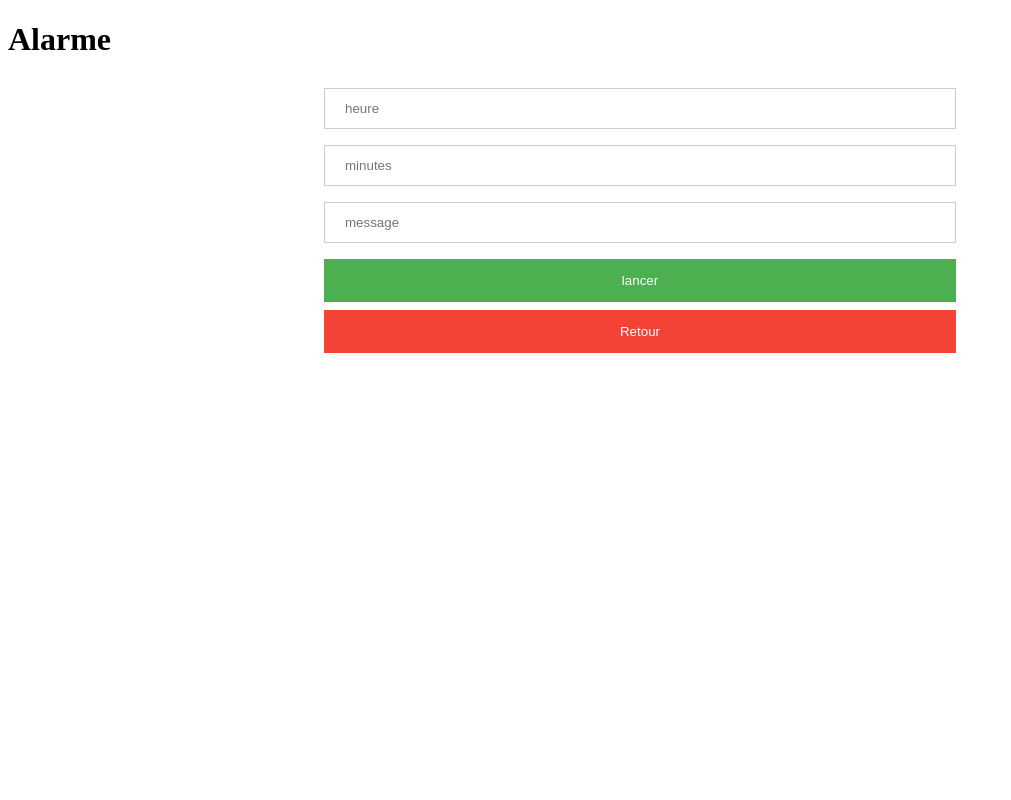
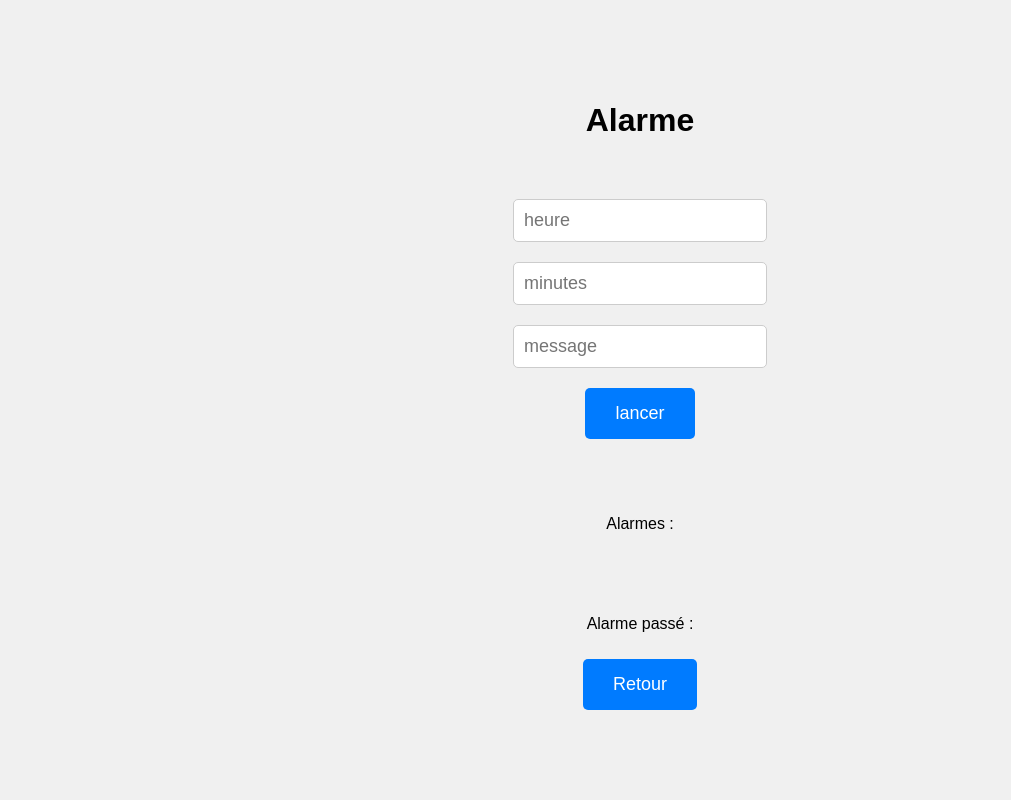
Before and after one commit to angel-putz/oclock, a PHP site: page /alarme/alarme.php in a window 1280 px wide. Shown: the whole page, without its empty margins (0-1011 px from the left). Run offline with PHP 8.4, Linux system fonts and the light colour scheme.

Commit message:
ajout alarme et maj

```diff
--- a/alarme.css
+++ /dev/null
@@ -1,55 +0,0 @@
-form {
-    display: flex;
-    flex-direction: column;
-    align-items: center;
-    justify-content: center;
-    margin-top: 20px;
-
-}
-
-input[type="number"] {
-    width: 50%;
-    padding: 12px 20px;
-    margin: 8px 0;
-    display: inline-block;
-    border: 1px solid #ccc;
-    box-sizing: border-box;
-}
-
-input[type="submit"] {
-    width: 50%;
-    background-color: #4CAF50;
-    color: white;
-    padding: 14px 20px;
-    margin: 8px 0;
-    border: none;
-    cursor: pointer;
-}
-
-input[type="submit"]:hover {
-    background-color: #45a049;
-}
-
-button {
-    width: 50%;
-    background-color: #f44336;
-    color: white;
-    padding: 14px 20px;
-    margin: 8px 0;
-    border: none;
-    cursor: pointer;
-    display: flex;
-    flex-direction: column;
-    align-items: center;
-    justify-content: center;
-    margin: auto;
-}
-
-input[type="text"] {
-    width: 50%;
-    padding: 12px 20px;
-    margin: 8px 0;
-    display: inline-block;
-    border: 1px solid #ccc;
-    box-sizing: border-box;
-}
--- a/alarme.js
+++ /dev/null
@@ -1,33 +0,0 @@
-$(document).ready(function() {
-
-    let intervalId;
-    $("form").submit(function(e) {
-        e.preventDefault();
-
-        let formHeures = parseInt($('#heure').val());
-        let formMinutes = parseInt($('#minutes').val());
-        let message = $('#message').val();
-        //let Audio = new Audio('alarme.mp3');
-
-        if (formHeures < 0 || formHeures > 23 || formMinutes < 0 || formMinutes > 59) {
-            alert('Veuillez entrer une heure valide');
-            return;
-        }
-
-
-
-
-        intervalId = setInterval(function() {
-            if (formMinutes == new Date().getMinutes() && formHeures == new Date().getHours()) {
-                alert(message);
-                clearInterval(intervalId);
-                //Audio.play();
-            }
-
-
-            $('#alarme').html(    "Votre reveil sonnera a " +  formHeures + "h" + ' : ' + formMinutes + "min" );
-
-
-        });
-    });
-});
--- a/alarme.php
+++ /dev/null
@@ -1,22 +0,0 @@
-<!DOCTYPE html>
-<html lang="en">
-<head>
-    <meta charset="UTF-8">
-    <meta name="viewport" content="width=device-width, initial-scale=1.0">
-    <link rel="stylesheet" href="alarme.css">
-    <title>Document</title>
-</head>
-<body>
-<h1>Alarme</h1>
-<form action="alarme.php" method="post">
-    <input type="number" name="heure" id="heure" placeholder="heure">
-    <input type="number" name="minutes" id="minutes" placeholder="minutes">
-    <input type="text" name="message" id="message" placeholder="message">
-    <input type="submit" value="lancer">
-</form>
-<div id="alarme"></div>
-<button onclick="window.location.href='index.php'">Retour</button>
-<script src="https://code.jquery.com/jquery-3.5.1.min.js"></script>
-<script src="alarme.js"></script>
-</body>
-</html>
--- /dev/null
+++ b/alarme/alarme.css
@@ -0,0 +1,62 @@
+body {
+    display: flex;
+    flex-direction: column;
+    align-items: center;
+    justify-content: center;
+    height: 100vh;
+    margin: 0;
+    background-color: #f0f0f0;
+    font-family: Arial, sans-serif;
+}
+
+h1 {
+    margin-bottom: 50px;
+}
+
+form {
+    display: flex;
+    flex-direction: column;
+    align-items: center;
+    margin-bottom: 50px;
+}
+
+input[type="number"], input[type="text"] {
+    margin: 10px;
+    padding: 10px;
+    font-size: 18px;
+    border: 1px solid #ccc;
+    border-radius: 5px;
+}
+
+input[type="submit"] {
+    margin: 10px;
+    padding: 15px 30px;
+    font-size: 18px;
+    border: none;
+    border-radius: 5px;
+    color: white;
+    background-color: #007BFF;
+    cursor: pointer;
+    transition: background-color 0.3s ease;
+}
+
+#alarme {
+    font-size: 48px;
+    margin-bottom: 50px;
+}
+
+button {
+    margin: 10px;
+    padding: 15px 30px;
+    font-size: 18px;
+    border: none;
+    border-radius: 5px;
+    color: white;
+    background-color: #007BFF;
+    cursor: pointer;
+    transition: background-color 0.3s ease;
+}
+
+button:hover, input[type="submit"]:hover {
+    background-color: #0056b3;
+}
--- /dev/null
+++ b/alarme/alarme.js
@@ -0,0 +1,57 @@
+$(alarme.php).ready(function() {
+
+    let intervalId;
+    $("form").submit(function(e) {
+        e.preventDefault();
+
+        let formHeures = parseInt($('#heure').val());
+        let formMinutes = parseInt($('#minutes').val());
+        let message = $('#message').val();
+        let audio = new Audio('alarme.wav');
+
+        if (formHeures < 0 || formHeures > 23 || formMinutes < 0 || formMinutes > 59) {
+            alert('Veuillez entrer une heure valide');
+            return;
+        }
+
+
+
+
+
+
+
+
+        intervalId = setInterval(function() {
+            if (formMinutes == new Date().getMinutes() && formHeures == new Date().getHours()) {
+                audio.play();
+                alert(message);
+                clearInterval(intervalId);
+                $("#alarmePasse").append('<li>' + formHeures + "h" + ' : ' + formMinutes + "min" + '</li>'+ " alarme passée");
+                $('#alarme').html(" ");
+            }else {
+                $('#alarme').html("Votre reveil sonnera a " +  formHeures + "h" + ' : ' + formMinutes + "min" );
+            }
+
+
+
+
+
+        });
+
+        $("#Ajout").submit(function(e) {
+            e.preventDefault();
+            let formAjoutHeures = parseInt($('#heureAjout').val());
+            let formAjoutMinutes = parseInt($('#minutesAjout').val());
+            let Ajoutmessage = $('#messageAjout').val();
+            let audio = new Audio('alarme.wav');
+            if (formAjoutHeures < 0 || formAjoutHeures > 23 || formAjoutMinutes < 0 || formAJoutMinutes > 59) {
+                alert('Veuillez entrer une heure valide');
+                return;
+            } else if (formAjoutHeures == new Date().getHours() && formAjoutMinutes < new Date().getMinutes()){
+                alert(Ajoutmessage);
+                $("#alarmepasse").append('<li>' + formAjoutHeures + "h" + ' : ' + formAjoutMinutes + "min" + '</li>'+ " alarme passée");
+
+            }
+    });
+});
+});
--- /dev/null
+++ b/alarme/alarme.php
@@ -0,0 +1,33 @@
+<!DOCTYPE html>
+<html lang="en">
+<head>
+    <meta charset="UTF-8">
+    <meta name="viewport" content="width=device-width, initial-scale=1.0">
+    <link rel="stylesheet" href="./alarme.css">
+    <title>Document</title>
+</head>
+<body>
+<h1>Alarme</h1>
+<form action="alarme.php" method="post">
+    <input type="number" name="heure" id="heure" placeholder="heure">
+    <input type="number" name="minutes" id="minutes" placeholder="minutes">
+    <input type="text" name="message" id="message" placeholder="message">
+    <input type="submit" value="lancer">
+</form>
+<!--
+<p> Pour ajouter une alarme, veuillez renseigner l'heure, les minutes et le message de l'alarme.</p>
+<form action="alarme.php" method="post" id="Ajout">
+    <input type="number" name="heure" id="heureAjout" placeholder="heure">
+    <input type="number" name="minutes" id="minutesAjout" placeholder="minutes">
+    <input type="text" name="message" id="messageAjout" placeholder="message">
+    <input type="submit" value="lancer">
+-->
+<p>Alarmes :</p>
+<div id="alarme"></div>
+<p>Alarme passé :</p>
+<div id="alarmePasse"></div>
+<button onclick="window.location.href='../index.php'">Retour</button>
+<script src="https://code.jquery.com/jquery-3.5.1.min.js"></script>
+<script src="./alarme.js"></script>
+</body>
+</html>
--- a/chronometre.php
+++ b/chronometre/chronometre.php
@@ -18,7 +18,7 @@
 
 
 
-    <button onclick="window.location.href='index.php'">Retour</button>
+    <button onclick="window.location.href='../index.php'">Retour</button>
 
     <script src="https://code.jquery.com/jquery-3.5.1.min.js"></script>
     <script src="chronometre.js"></script>
--- a/horloge.php
+++ b/horloge/horloge.php
@@ -13,7 +13,7 @@
 
 <button id="start">start</button> <br>
 
-<button onclick="window.location.href='index.php'">Retour</button>
+<button onclick="window.location.href='../index.php'">Retour</button>
 
 
 <script src="https://code.jquery.com/jquery-3.5.1.min.js"></script>
--- a/minuteur.php
+++ b/minuteur/minuteur.php
@@ -15,8 +15,9 @@
     </form>
     <div id="minuteur"></div>
     <button id="pause">pause</button> <br>
+    <button id="resume">resume</button> <br>
 
-    <button onclick="window.location.href='index.php'">Retour</button>
+    <button onclick="window.location.href='../index.php'">Retour</button>
 
 
     <script src="https://code.jquery.com/jquery-3.5.1.min.js"></script>
```
Also changed, not shown: chronometre.css (deleted, +0 -38 lines), chronometre/chronometre.css (added, +39 -0 lines), index.php (+4 -4 lines), minuteur.css (deleted, +0 -49 lines), minuteur.js (deleted, +0 -40 lines), minuteur/minuteur.css (added, +62 -0 lines), minuteur/minuteur.js (added, +69 -0 lines), chronometre/chronometre.js (renamed from chronometre.js), horloge/horloge.css (renamed from horloge.css), horloge/horloge.js (renamed from horloge.js), 1 other file.
